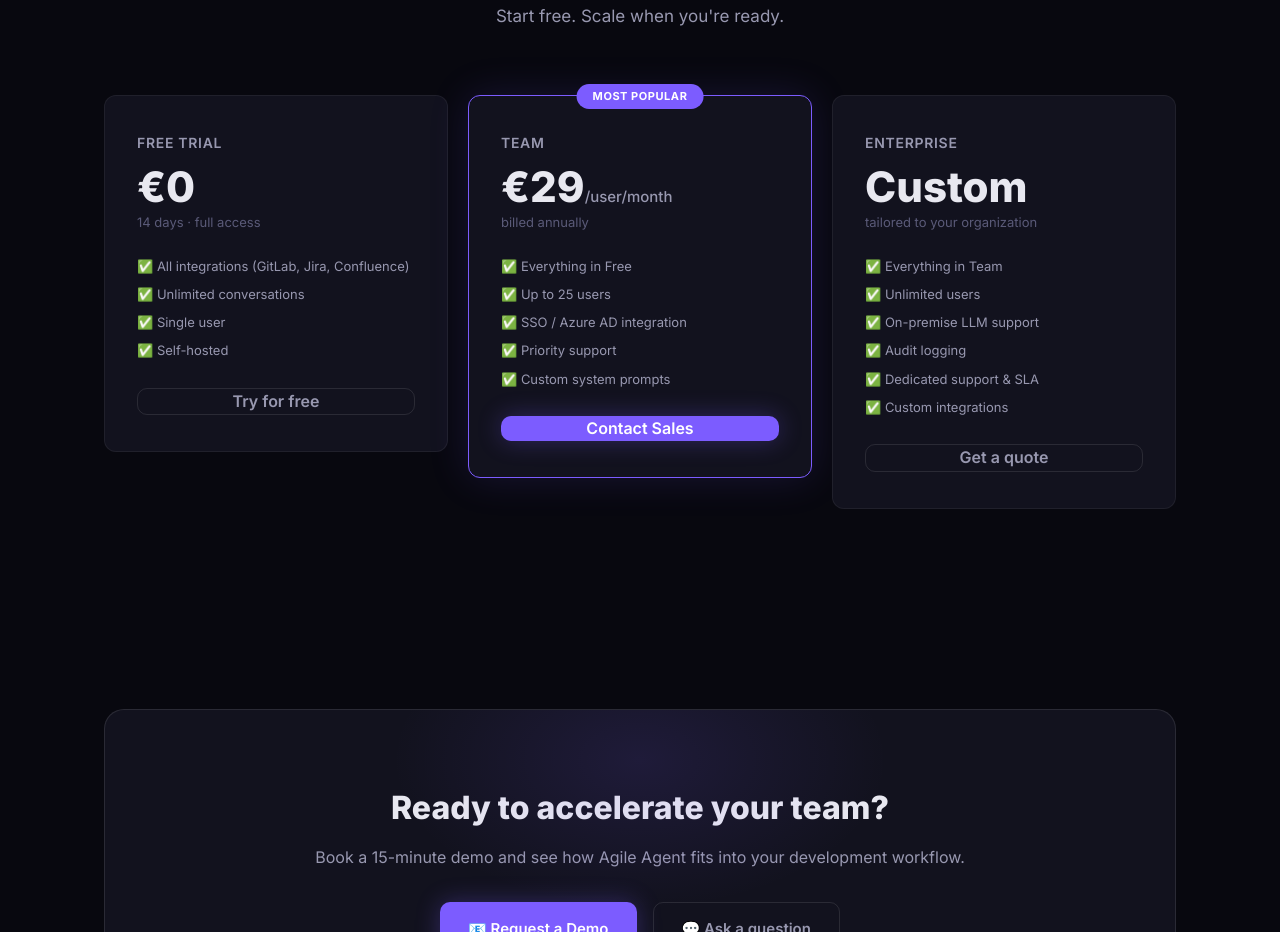
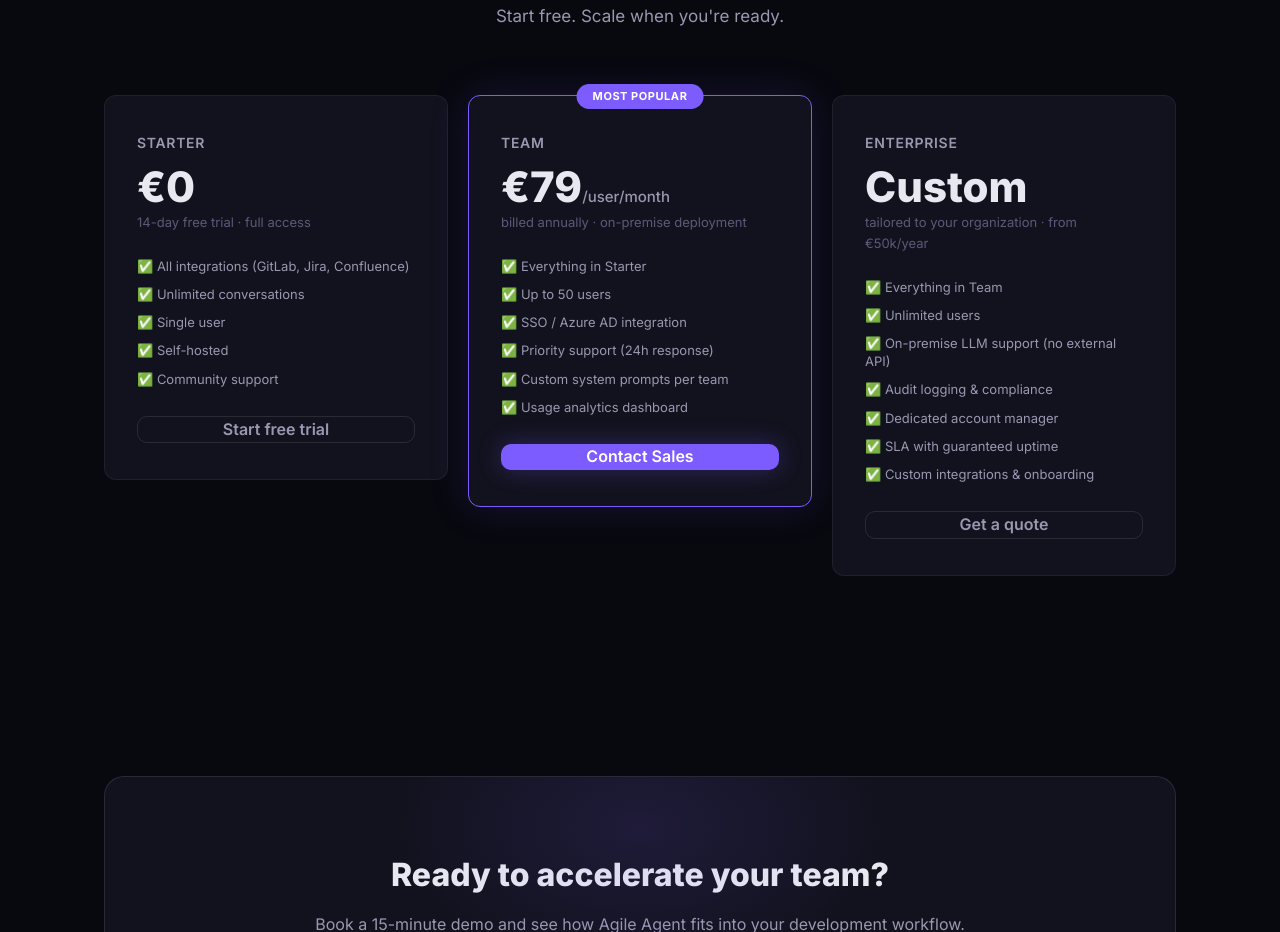
Before and after one commit to andreseloysv/agile-agent-landing, a Nuxt app: page / in a window 1280 px wide. Shown: the part 4440-5372 px from the top of the page. Built offline with nearby package versions, Linux system fonts and the light colour scheme.

Commit message:
Update pricing to enterprise-level rates

```diff
--- a/app/app.vue
+++ b/app/app.vue
@@ -172,42 +172,45 @@
         </div>
         <div class="pricing-grid">
           <div class="pricing-card">
-            <div class="pricing-tier">Free Trial</div>
+            <div class="pricing-tier">Starter</div>
             <div class="pricing-price">€0</div>
-            <div class="pricing-period">14 days · full access</div>
+            <div class="pricing-period">14-day free trial · full access</div>
             <ul class="pricing-features">
               <li>✅ All integrations (GitLab, Jira, Confluence)</li>
               <li>✅ Unlimited conversations</li>
               <li>✅ Single user</li>
               <li>✅ Self-hosted</li>
+              <li>✅ Community support</li>
             </ul>
-            <a href="#install" class="btn btn-ghost" style="width: 100%; justify-content: center">Try for free</a>
+            <a href="#install" class="btn btn-ghost" style="width: 100%; justify-content: center">Start free trial</a>
           </div>
           <div class="pricing-card featured">
             <div class="pricing-popular">Most Popular</div>
             <div class="pricing-tier">Team</div>
-            <div class="pricing-price">€29<span>/user/month</span></div>
-            <div class="pricing-period">billed annually</div>
+            <div class="pricing-price">€79<span>/user/month</span></div>
+            <div class="pricing-period">billed annually · on-premise deployment</div>
             <ul class="pricing-features">
-              <li>✅ Everything in Free</li>
-              <li>✅ Up to 25 users</li>
+              <li>✅ Everything in Starter</li>
+              <li>✅ Up to 50 users</li>
               <li>✅ SSO / Azure AD integration</li>
-              <li>✅ Priority support</li>
-              <li>✅ Custom system prompts</li>
+              <li>✅ Priority support (24h response)</li>
+              <li>✅ Custom system prompts per team</li>
+              <li>✅ Usage analytics dashboard</li>
             </ul>
             <a href="#contact" class="btn btn-primary" style="width: 100%; justify-content: center">Contact Sales</a>
           </div>
           <div class="pricing-card">
             <div class="pricing-tier">Enterprise</div>
             <div class="pricing-price">Custom</div>
-            <div class="pricing-period">tailored to your organization</div>
+            <div class="pricing-period">tailored to your organization · from €50k/year</div>
             <ul class="pricing-features">
               <li>✅ Everything in Team</li>
               <li>✅ Unlimited users</li>
-              <li>✅ On-premise LLM support</li>
-              <li>✅ Audit logging</li>
-              <li>✅ Dedicated support & SLA</li>
-              <li>✅ Custom integrations</li>
+              <li>✅ On-premise LLM support (no external API)</li>
+              <li>✅ Audit logging & compliance</li>
+              <li>✅ Dedicated account manager</li>
+              <li>✅ SLA with guaranteed uptime</li>
+              <li>✅ Custom integrations & onboarding</li>
             </ul>
             <a href="#contact" class="btn btn-ghost" style="width: 100%; justify-content: center">Get a quote</a>
           </div>
```
